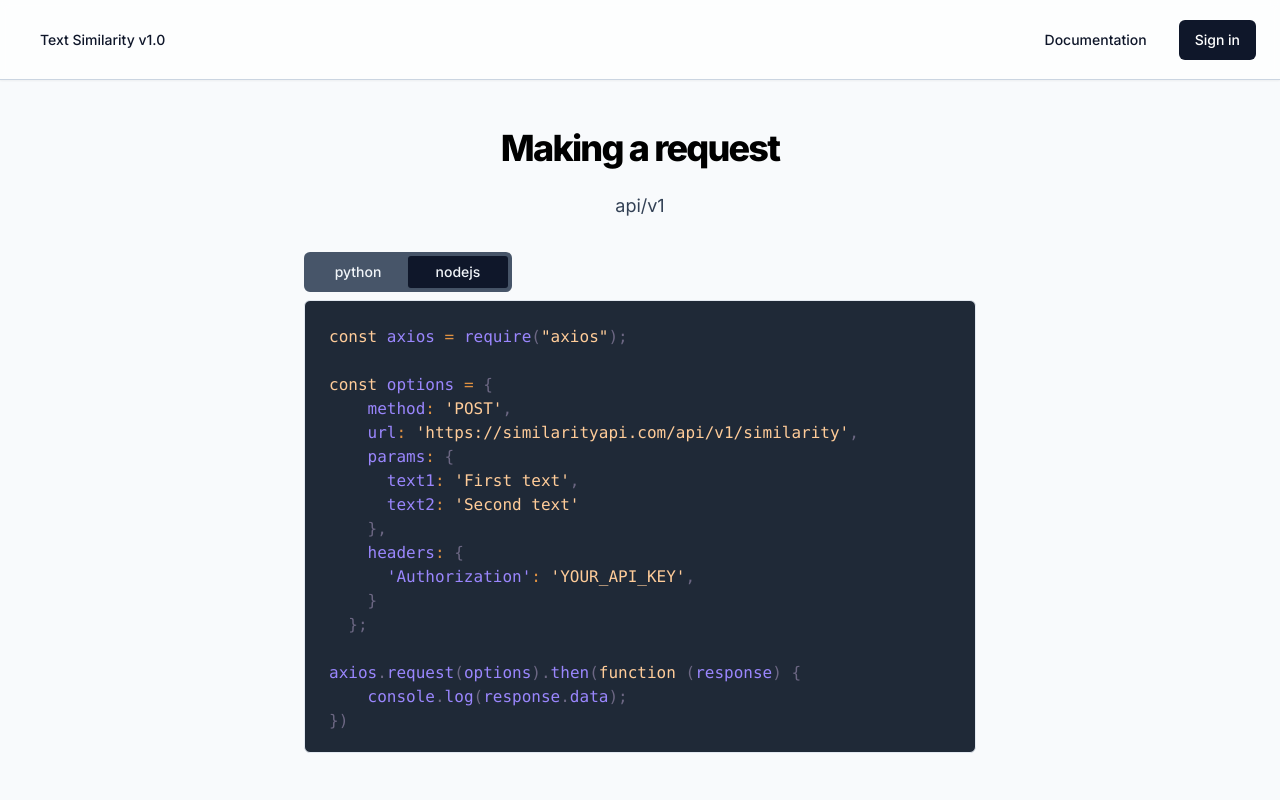
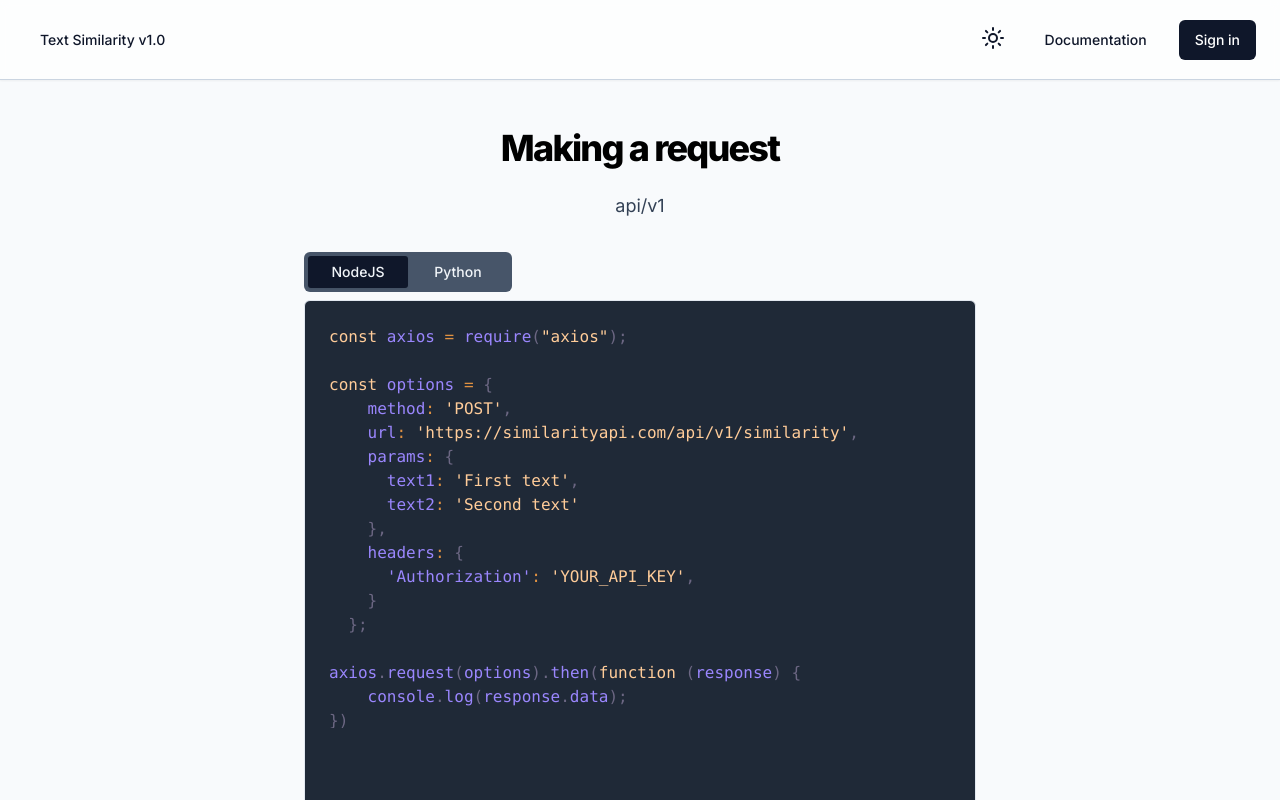
Before and after one commit to DanielCruz12/similarity-nextjs-ts, a Next.js app: page /documentation in a window 1280 px wide. Shown: the top 800 px of the page. Built offline with nearby package versions, Linux system fonts and the light colour scheme.

Commit message:
adding new types for user auth

```diff
--- a/package.json
+++ b/package.json
@@ -54,7 +54,7 @@
     "react-dom": "18.2.0",
     "react-hot-toast": "^2.4.0",
     "sharp": "^0.32.0",
-    "simplebar-react": "^3.2.3",
+    "simplebar-react": "^3.2.4",
     "tailwind-merge": "^1.11.0",
     "typescript": "5.0.2",
     "zod": "^3.21.4"
--- a/src/app/page.tsx
+++ b/src/app/page.tsx
@@ -5,6 +5,7 @@ import LargeHeading from '@/components/ui/LargeHeading'
 import Paragraph from '@/components/ui/Paragraph'
 import Link from 'next/link'
 import Image from 'next/image'
+import 'simplebar-react/dist/simplebar.min.css'
 
 export const metadata: Metadata = {
 	title: 'dan application',
--- a/src/components/Code.tsx
+++ b/src/components/Code.tsx
@@ -1,8 +1,8 @@
 /* eslint-disable @typescript-eslint/no-unused-vars */
 'use client'
 
+import { FC, useEffect, useState } from 'react'
 import Highlight, { defaultProps, type Language } from 'prism-react-renderer'
-import { FC, useEffect, useState } from 'react'
 
 interface CodeProps {
 	code: string
--- a/src/components/DocumentationTabs.tsx
+++ b/src/components/DocumentationTabs.tsx
@@ -1,25 +1,29 @@
-'use-client'
+'use client'
 
 import { nodejs, python } from '@/helpers/documentation-code'
+import { FC } from 'react'
+import SimpleBar from 'simplebar-react'
+import { Tabs, TabsContent, TabsList, TabsTrigger } from './ui/Tabs'
 import Code from './Code'
-import { Tabs, TabsContent, TabsList, TabsTrigger } from './ui/Tabs'
 
-const DocumentationTabs = () => {
+const DocumentationTabs: FC = () => {
 	return (
-		<>
-			<Tabs defaultValue="nodejs" className="max-w-2xl w-full max-h-96">
+		<Tabs defaultValue="nodejs" className="max-w-2xl w-full">
 			<TabsList>
-					<TabsTrigger value="python">python</TabsTrigger>
-					<TabsTrigger value="nodejs">nodejs</TabsTrigger>
+				<TabsTrigger value="nodejs">NodeJS</TabsTrigger>
+				<TabsTrigger value="python">Python</TabsTrigger>
 			</TabsList>
 			<TabsContent value="nodejs">
-					<Code animated code={nodejs} show language="javascript" />
+				<SimpleBar forceVisible="y">
+					<Code animated code={nodejs} language="javascript" show />
+				</SimpleBar>
 			</TabsContent>
 			<TabsContent value="python">
-					<Code animated code={python} show language="python" />
+				<SimpleBar forceVisible="y">
+					<Code animated code={python} language="python" show />
+				</SimpleBar>
 			</TabsContent>
 		</Tabs>
-		</>
 	)
 }
 
--- a/src/components/Navbar.tsx
+++ b/src/components/Navbar.tsx
@@ -4,6 +4,7 @@ import { getServerSession } from 'next-auth' */
 import Link from 'next/link'
 import { buttonVariants } from './ui/Button'
 import SignInButton from './SignInButton'
+import { ThemeToggle } from './ThemeToggle'
 
 const Navbar = () => {
 	/*   const session = await getServerSession(authOptions)
@@ -16,12 +17,12 @@ const Navbar = () => {
 					Text Similarity v1.0
 				</Link>
 
-				{/*   <div className='md:hidden'>
-          <ThemeToggle />
-        </div> */}
+				<div className="md:hidden">
+					<ThemeToggle />
+				</div>
 
 				<div className="hidden md:flex gap-4">
-					{/*  <ThemeToggle /> */}
+					<ThemeToggle />
 					<Link
 						href="/documentation"
 						className={buttonVariants({ variant: 'ghost' })}
--- a/src/components/ThemeToggle.tsx
+++ b/src/components/ThemeToggle.tsx
@@ -2,6 +2,8 @@
 
 import * as React from 'react'
 import { useTheme } from 'next-themes'
+
+import { Icons } from '@/components/Icons'
 import { Button } from '@/components/ui/Button'
 import {
   DropdownMenu,
@@ -9,7 +11,6 @@ import {
   DropdownMenuItem,
   DropdownMenuTrigger,
 } from '@/components/ui/DropdownMenu'
-import { Laptop, Moon, Sun } from 'lucide-react'
 
 export function ThemeToggle() {
   const { setTheme } = useTheme()
@@ -17,23 +18,23 @@ export function ThemeToggle() {
   return (
     <DropdownMenu>
       <DropdownMenuTrigger asChild>
-				<Button variant="ghost" size="sm">
-					<Sun className="rotate-0 scale-100 transition-all hover:text-slate-900 dark:-rotate-90 dark:scale-0 dark:text-slate-400 dark:hover:text-slate-100" />
-					<Moon className="absolute rotate-90 scale-0 transition-all hover:text-slate-900 dark:rotate-0 dark:scale-100 dark:text-slate-400 dark:hover:text-slate-100" />
-					<span className="sr-only">Toggle theme</span>
+        <Button variant='ghost' size='sm'>
+          <Icons.Sun className='rotate-0 scale-100 transition-all hover:text-slate-900 dark:-rotate-90 dark:scale-0 dark:text-slate-400 dark:hover:text-slate-100' />
+          <Icons.Moon className='absolute rotate-90 scale-0 transition-all hover:text-slate-900 dark:rotate-0 dark:scale-100 dark:text-slate-400 dark:hover:text-slate-100' />
+          <span className='sr-only'>Toggle theme</span>
         </Button>
       </DropdownMenuTrigger>
-			<DropdownMenuContent align="end" forceMount>
+      <DropdownMenuContent align='end' forceMount>
         <DropdownMenuItem onClick={() => setTheme('light')}>
-					<Sun className="mr-2 h-4 w-4" />
+          <Icons.Sun className='mr-2 h-4 w-4' />
           <span>Light</span>
         </DropdownMenuItem>
         <DropdownMenuItem onClick={() => setTheme('dark')}>
-					<Moon className="mr-2 h-4 w-4" />
+          <Icons.Moon className='mr-2 h-4 w-4' />
           <span>Dark</span>
         </DropdownMenuItem>
         <DropdownMenuItem onClick={() => setTheme('system')}>
-					<Laptop className="mr-2 h-4 w-4" />
+          <Icons.Laptop className='mr-2 h-4 w-4' />
           <span>System</span>
         </DropdownMenuItem>
       </DropdownMenuContent>
--- a/src/styles/globals.css
+++ b/src/styles/globals.css
@@ -18,6 +18,18 @@
 	background-color: white;
 }
 
+::-webkit-scrollbar {
+	width: 6px;
+	height: 6px;
+}
+::-webkit-scrollbar-track {
+	background-color: rgba(255, 255, 255, 0.199);
+}
+::-webkit-scrollbar-thumb {
+	background-color: #c7c7c7b0;
+	border-radius: 20px;
+}
+
 .dark .three-d {
 	text-shadow: 0px 5px 0px #533519;
 }
```
Also changed, not shown: 1 other file (tests, documents, lock files or other folders). Lines whose indentation alone changed are shown as unchanged.
